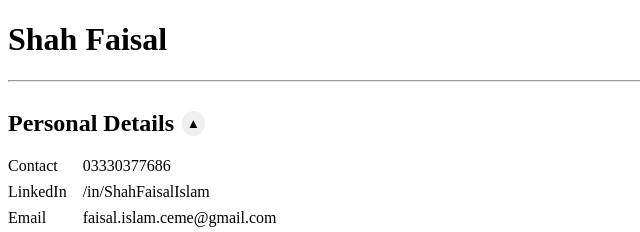
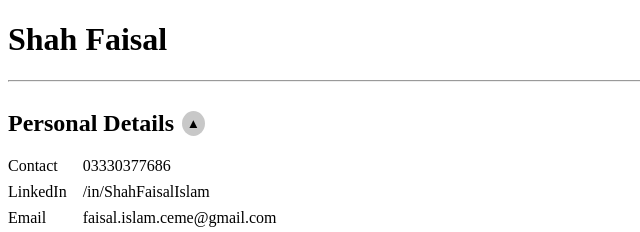
Before and after one commit to ShahFaisalIslam/interactive_resume_builder, a plain HTML site: page index.html in a window 1280 px wide. In both pictures the pointer is over the button 193 px from the left and 123 px from the top of the page. Shown: the top 232 px of the page, 0-640 px from the left. Drawn offline with Linux system fonts and the light colour scheme.

Commit message:
Improved button hover

```diff
--- a/style.css
+++ b/style.css
@@ -9,6 +9,11 @@ button {
     border-radius: 100%;
     padding: 0.3rem;
 }
+
+button:hover {
+    background-color: rgb(200, 200, 200);
+}
+
 .sk-list {
     display: flex;
     gap: 0.5rem;
```
